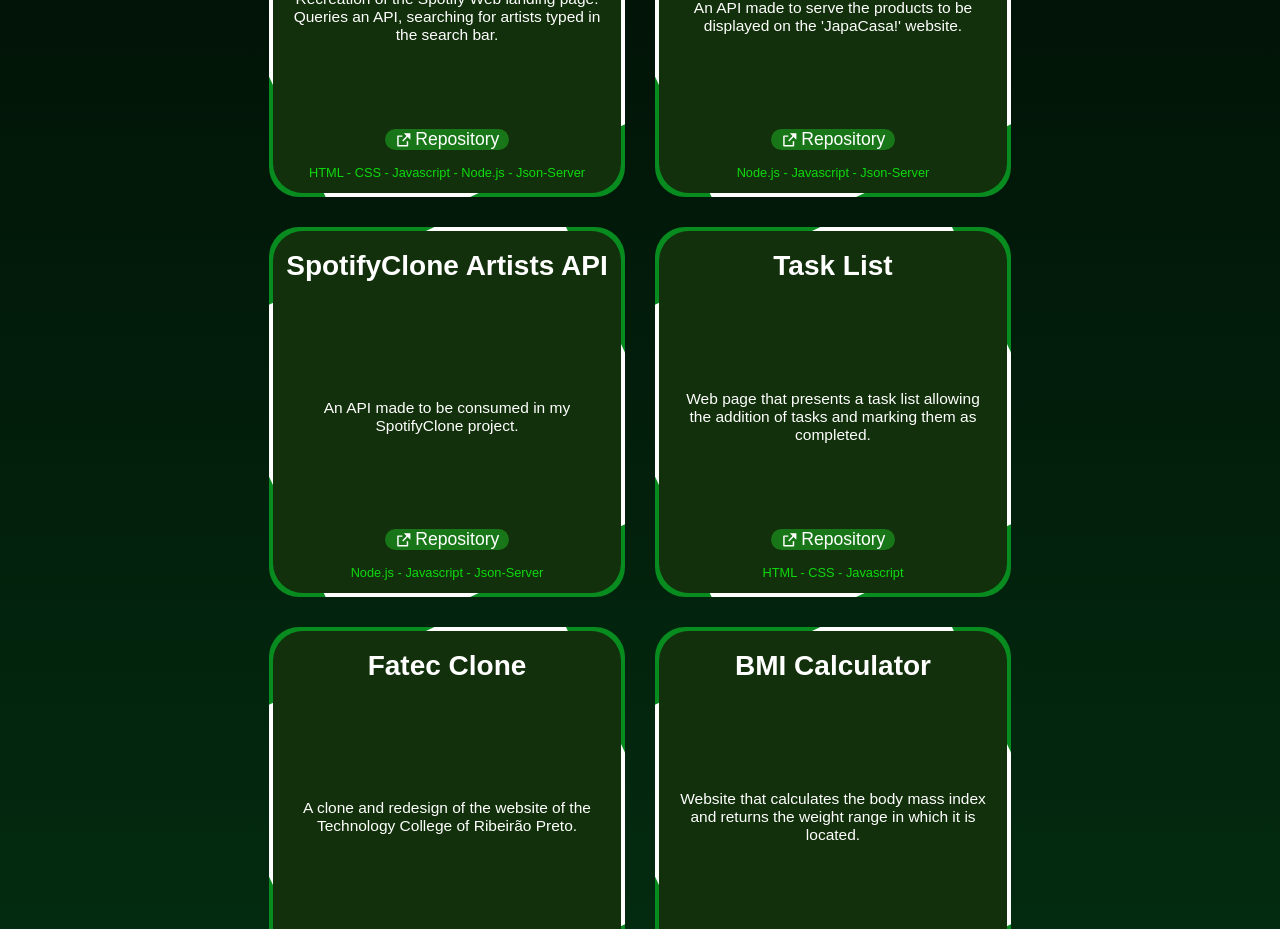
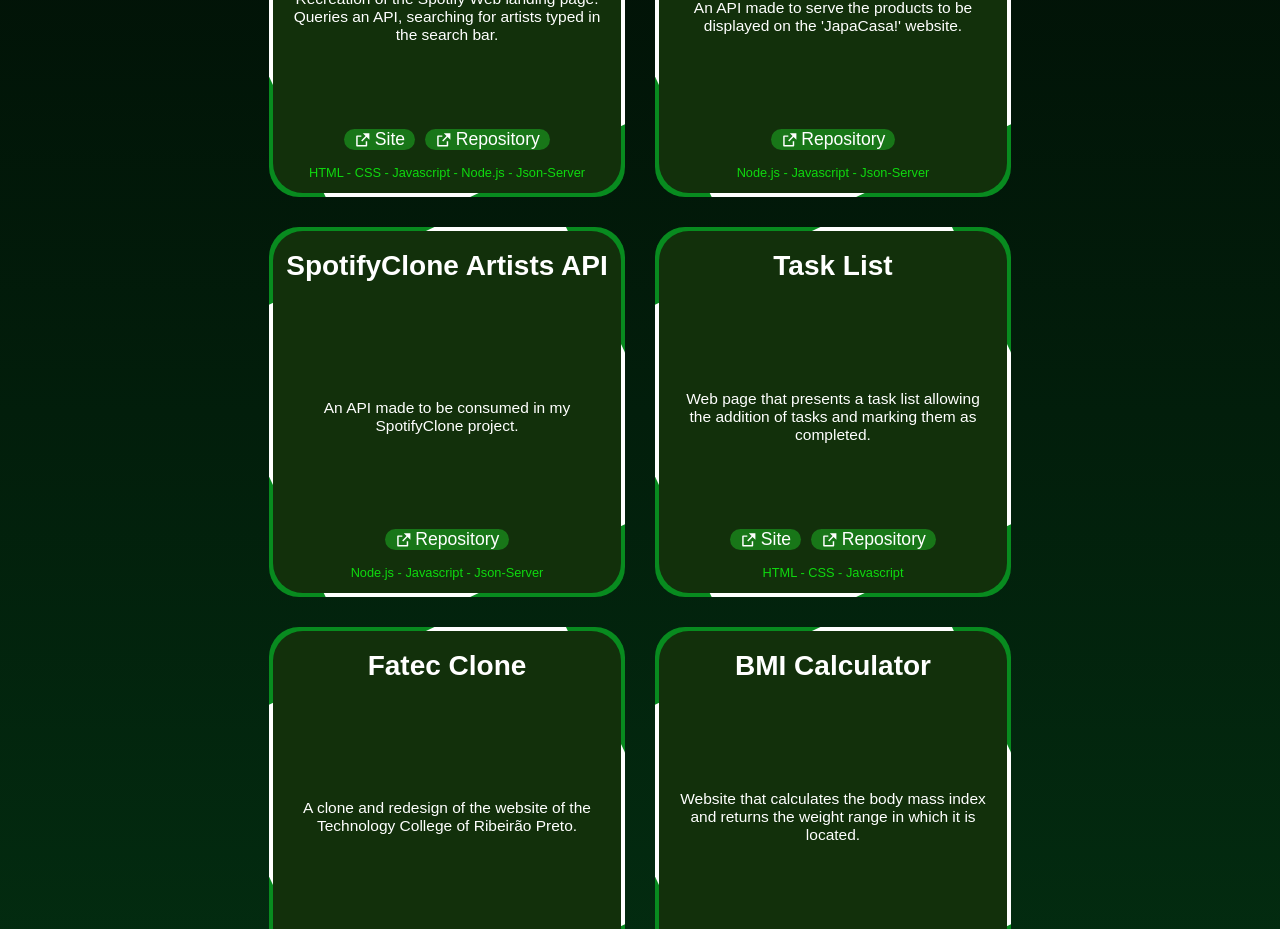
Before and after one commit to rickreisme/Portfolio, a React (Vite) app: page /english in a window 1280 px wide. Shown: the part 3400-4329 px from the top of the page. Built offline with nearby package versions, Linux system fonts and the light colour scheme.

Commit message:
FIX - adicionando link do deploy de SpotifyClone e Lista de Tarefas

```diff
--- a/src/sessions/Projetos.tsx
+++ b/src/sessions/Projetos.tsx
@@ -63,6 +63,7 @@ const Projetos = () => {
                     descricao=" Recriação da landing page do Spotify Web. Faz uma
                             consulta em uma api, buscando os artistas digitados
                             na barra de pesquisa."
+                    linkSite="https://rickreisme.github.io/SpotifyClone/"
                     linkRepo="https://github.com/rickreisme/SpotifyClone"
                     tecnologias="HTML - CSS - Javascript - Node.js - Json-Server"
                 />
@@ -87,6 +88,7 @@ const Projetos = () => {
                     titulo="Lista de Tarefas"
                     descricao="Página da web que apresenta uma lista de tarefas que
                             permite adicionar tasks e marcá-las como concluídas."
+                    linkSite="https://lista-de-tarefas-zeta-ivory.vercel.app"
                     linkRepo="https://github.com/rickreisme/ListaDeTarefas"
                     tecnologias="HTML - CSS - Javascript"
                 />
--- a/src/sessions/english/ProjetosEnglish.tsx
+++ b/src/sessions/english/ProjetosEnglish.tsx
@@ -61,6 +61,7 @@ Japanese food delivery restaurant JapaCasa."
                     titulo="SpotifyClone"
                     descricao="Recreation of the Spotify Web landing page. Queries an
 API, searching for artists typed in the search bar."
+                    linkSite="https://rickreisme.github.io/SpotifyClone/"
                     linkRepo="https://github.com/rickreisme/SpotifyClone"
                     tecnologias="HTML - CSS - Javascript - Node.js - Json-Server"
                 />
@@ -84,6 +85,7 @@ API, searching for artists typed in the search bar."
                     titulo="Task List"
                     descricao="Web page that presents a task list allowing the addition
 of tasks and marking them as completed."
+                    linkSite="https://lista-de-tarefas-zeta-ivory.vercel.app"
                     linkRepo="https://github.com/rickreisme/ListaDeTarefas"
                     tecnologias="HTML - CSS - Javascript"
                 />
```
